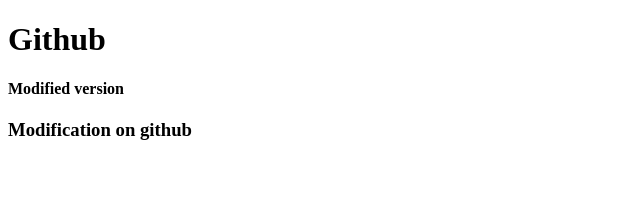
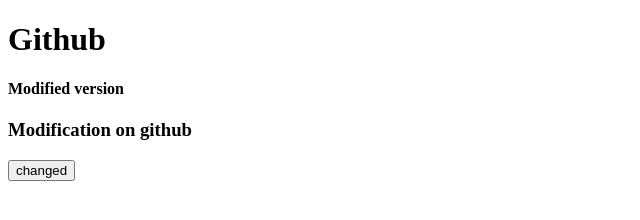
Before and after one commit to MugemaneBertin2001/mine, a plain HTML site: page index.html in a window 1280 px wide. Shown: the whole page, without its empty margins (0-640 px from the left). Drawn offline with Linux system fonts and the light colour scheme.

Commit message:
added a button

```diff
--- a/index.html
+++ b/index.html
@@ -10,5 +10,6 @@
  <h1> Github </h1>
  <h4>Modified version</h4>
     <h3>Modification on github</h3>
+    <input type=submit value=changed />
 </body>
 </html>
```
